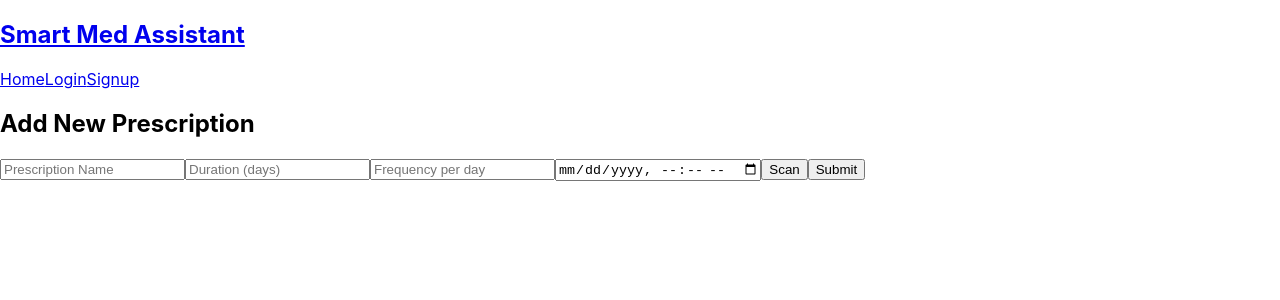
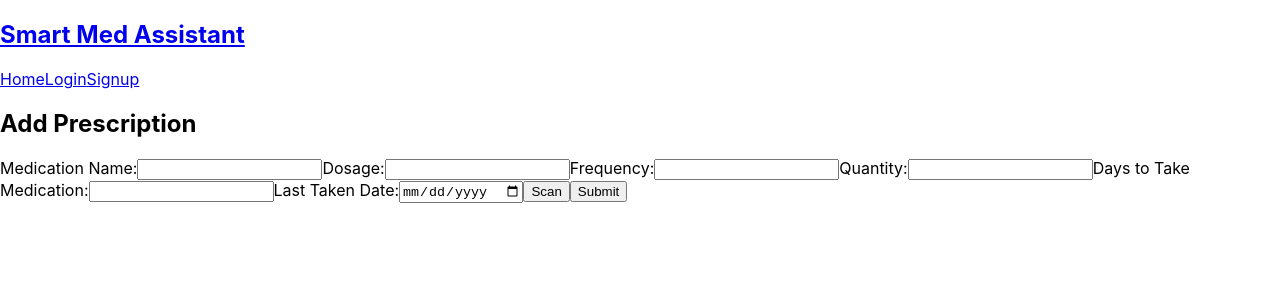
Before and after one commit to hibaa8/SmartMeds, a React (Create React App) app in the folder frontend/: page /add-prescription in a window 1280 px wide. Shown: the top 300 px of the page. Built offline with nearby package versions, Linux system fonts and the light colour scheme.

Commit message:
data populating on form from image

```diff
--- a/frontend/src/AddPrescription.js
+++ b/frontend/src/AddPrescription.js
@@ -1,18 +1,27 @@
-import { useState, useContext } from "react";
-import axios from "axios";
+import { useState, useEffect } from "react";
+import { useLocation } from "react-router-dom";
 import { useNavigate } from "react-router-dom";
-import { AuthContext } from "./context/AuthContext";
 
 const AddPrescription = () => {
+  const location = useLocation();
+  const navigate = useNavigate();
   const [formData, setFormData] = useState({
     name: "",
-    duration: "",
-    frequency_per_day: "",
-    last_taken: "",
+    dosage: "",
+    frequency: "",
+    quantity: "",
+    refills: "",
+    days: "",
+    last_taken: ""
   });
 
-  const { isAuthenticated } = useContext(AuthContext);
-  const navigate = useNavigate();
+  // ✅ Ensure we correctly receive the extracted data from the scan page
+  useEffect(() => {
+    if (location.state && location.state.formData) {
+      console.log("✅ Received Data:", location.state.formData);
+      setFormData({ ...location.state.formData, last_taken: "" });
+    }
+  }, [location]);
 
   const handleChange = (e) => {
     setFormData({ ...formData, [e.target.name]: e.target.value });
@@ -23,31 +32,37 @@ const AddPrescription = () => {
     navigate("/scan-prescription", { state: { formData } });
   };
 
-  const handleSubmit = async (e) => {
-    e.preventDefault();
-    try {
-      await axios.post("/add-prescription", formData, {
-        headers: {
-          "Authorization": `Bearer ${localStorage.getItem("token")}`,
-        },
-        credentials: "include"
-      });
-      navigate("/dashboard"); // Redirect back to Dashboard
-    } catch (error) {
-      alert("Error adding prescription.");
-    }
-  };
-
   return (
     <div>
-      <h2>Add New Prescription</h2>
-      <form onSubmit={handleSubmit} className="prescription-form">
-        <input type="text" name="name" placeholder="Prescription Name" required onChange={handleChange} />
-        <input type="number" name="duration" placeholder="Duration (days)" required onChange={handleChange} />
-        <input type="number" name="frequency_per_day" placeholder="Frequency per day" required onChange={handleChange} />
-        <input type="datetime-local" name="last_taken" required onChange={handleChange} />
+      <h2>Add Prescription</h2>
+      <form>
+        <label>Medication Name:</label>
+        <input type="text" name="name" value={formData.name} onChange={handleChange} />
+
+        <label>Dosage:</label>
+        <input type="text" name="dosage" value={formData.dosage} onChange={handleChange} />
+
+        <label>Frequency:</label>
+        <input type="text" name="frequency" value={formData.frequency} onChange={handleChange} />
+
+        <label>Quantity:</label>
+        <input type="text" name="quantity" value={formData.quantity} onChange={handleChange} />
+
+        {formData.refills && (
+          <>
+            <label>Refills Remaining:</label>
+            <input type="text" name="refills" value={formData.refills} onChange={handleChange} />
+          </>
+        )}
+
+        <label>Days to Take Medication:</label>
+        <input type="text" name="days" value={formData.days} onChange={handleChange} />
+
+        <label>Last Taken Date:</label>
+        <input type="date" name="last_taken" value={formData.last_taken} onChange={handleChange} />
+
         <button type="button" className="btn-scan" onClick={handleScan}>Scan</button>
-        <button type="submit" className="btn-submit">Submit</button>
+        <button type="submit">Submit</button>
       </form>
     </div>
   );
--- a/frontend/src/ScanPrescription.js
+++ b/frontend/src/ScanPrescription.js
@@ -25,7 +25,7 @@ const ScanPrescription = () => {
     formData.append("image", image);
 
     try {
-      const response = await fetch("/scan-prescription", {
+      const response = await fetch("scan-prescription", {
         method: "POST",
         headers: {
           "Authorization": `Bearer ${localStorage.getItem("token")}`
```
Also changed, not shown: 2 other files (tests, documents, lock files or other folders).
